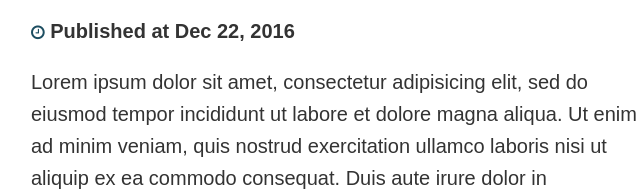
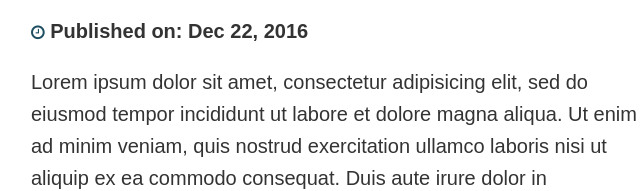
Before and after one commit to superirale/usmantheme, a website: page app/post.html in a window 1280 px wide. Shown: the part 213-404 px from the top of the page, 299-939 px from the left. Drawn offline with nearby package versions, Linux system fonts and the light colour scheme.

Commit message:
minor change

```diff
--- a/app/post.html
+++ b/app/post.html
@@ -44,7 +44,7 @@
      <div class="blog-post">
         <div class="post-header">
             <h1>Introduction to Flask</h1>
-            <div class="post-date"><i class="fa fa-custom fa-clock-o"></i><span> Published at Dec 22, 2016</span></div>
+            <div class="post-date"><i class="fa fa-custom fa-clock-o"></i><span> Published on: Dec 22, 2016</span></div>
         </div>
         <div class="post-body">
             <p>Lorem ipsum dolor sit amet, consectetur adipisicing elit, sed do eiusmod
```
